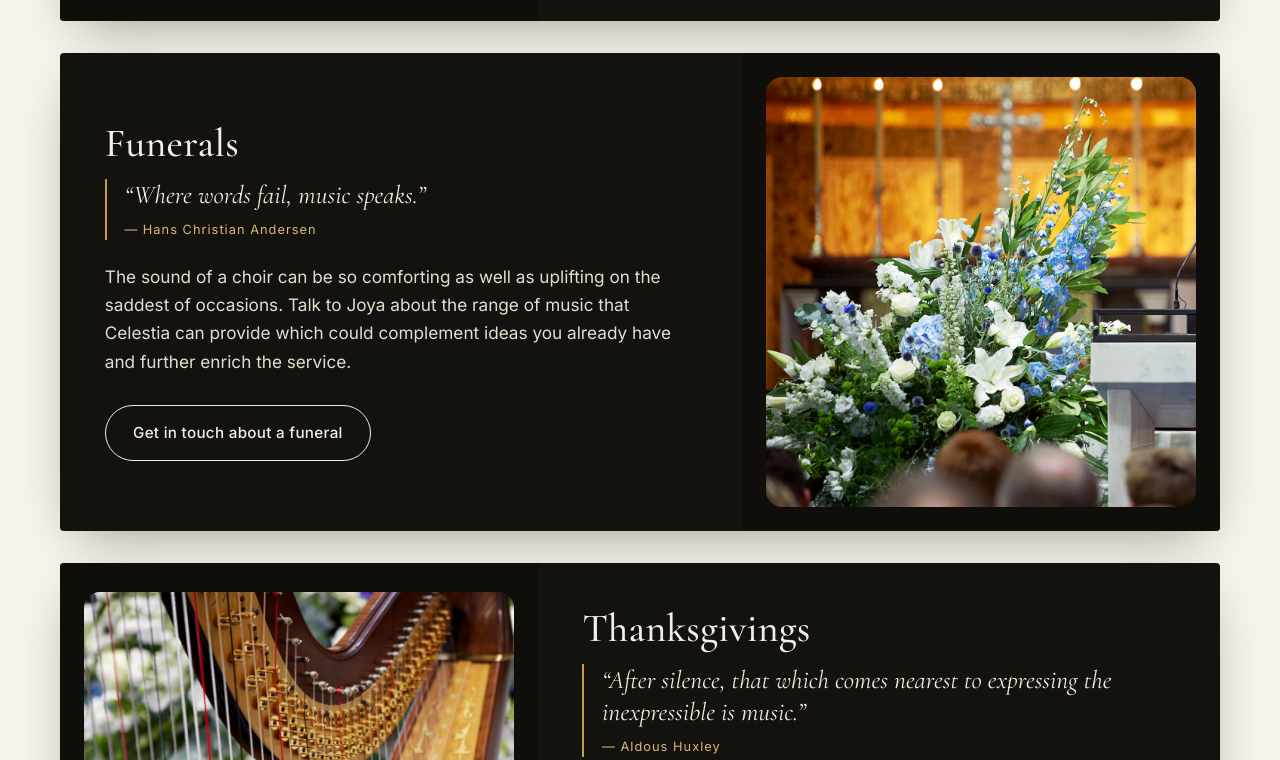
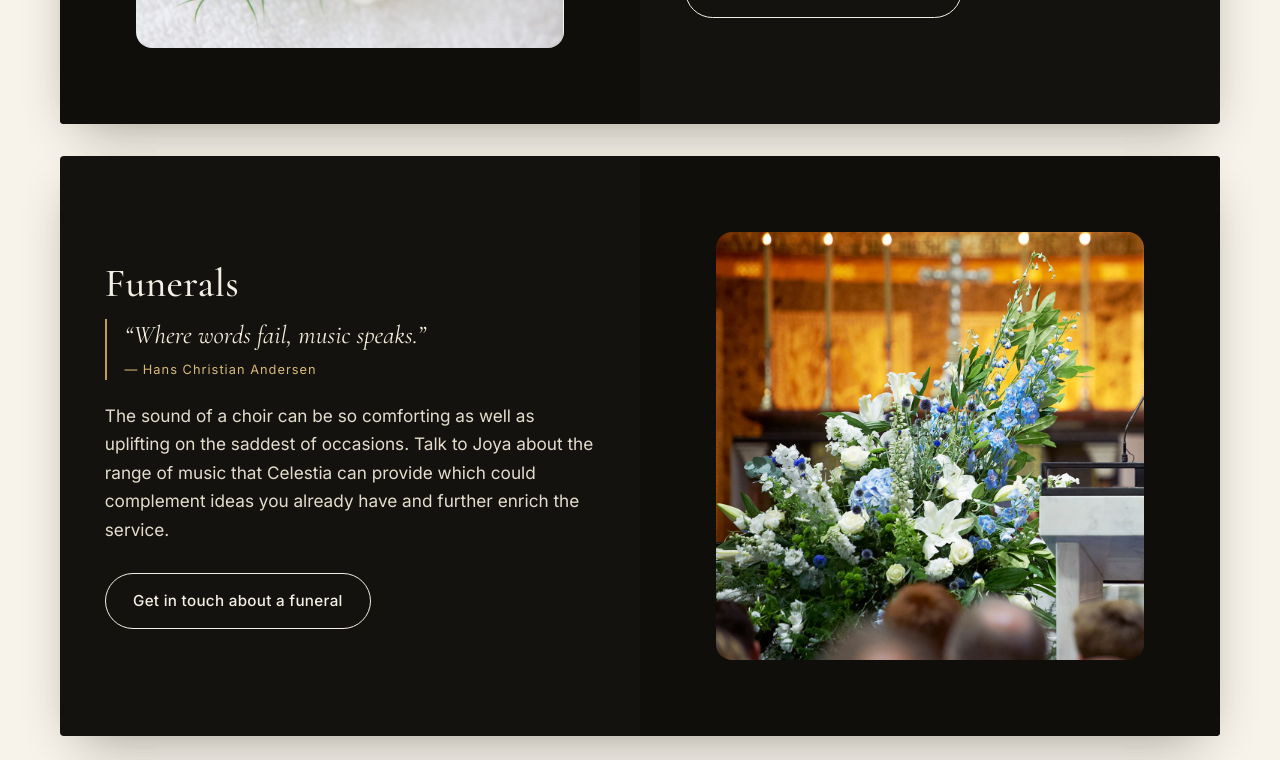
Before and after one commit to kitlogan/celestia-music-site, a plain HTML site: page index.html in a window 1280 px wide. Shown: the part 3034-3794 px from the top of the page. Drawn offline with nearby package versions, Linux system fonts and the light colour scheme; no server answers.

Commit message:
Event images: inset within same-size card (not a smaller column)
Per feedback: keep the cards' 50/50 proportions and the full-size image
half; shrink the photo to ~80% *inside* its frame via generous, even
padding (76px at desktop) instead of narrowing the image column. Card
stays 1160x580; image 428x428 centred with uniform padding.

```diff
--- a/styles.css
+++ b/styles.css
@@ -311,19 +311,18 @@ a:focus-visible, button:focus-visible, .btn:focus-visible, audio:focus-visible {
      photos never balloon on wide screens — fully fluid below that. */
   width: min(var(--wrap), calc(100% - 2 * var(--gutter)));
   margin: 0 auto clamp(1.25rem, 3vw, 2rem);
-  /* Photo column is smaller than the text column so the image sits ~80% of a
-     half-width and the text (incl. the large event label) gets more room. */
-  display: grid; grid-template-columns: 0.7fr 1fr; align-items: stretch;
+  display: grid; grid-template-columns: 1fr 1fr; align-items: stretch;
   gap: 0;
   background: var(--ink); color: var(--cream-text);
   border-radius: var(--radius); overflow: hidden;
   box-shadow: var(--shadow);
 }
-.service--reverse { grid-template-columns: 1fr 0.7fr; }
 .service--reverse .service__media { order: 2; }
 /* Match the current site: the photo FILLS a rounded frame (cover) and sits on
    the dark card — substantial and square, not a letterboxed / shortened slice. */
-.service__media { min-width: 0; display: grid; place-items: center; background: #100e0b; padding: clamp(0.9rem, 2vw, 1.5rem); }
+/* Card stays a full half-width; the photo is inset with generous, even padding
+   so it sits ~80% within the frame (per feedback). */
+.service__media { min-width: 0; display: grid; place-items: center; background: #100e0b; padding: clamp(1.5rem, 6vw, 4.75rem); }
 .service__media img {
   width: 100%; aspect-ratio: 1 / 1; height: auto; object-fit: cover; object-position: center;
   border-radius: 16px; display: block;
```
